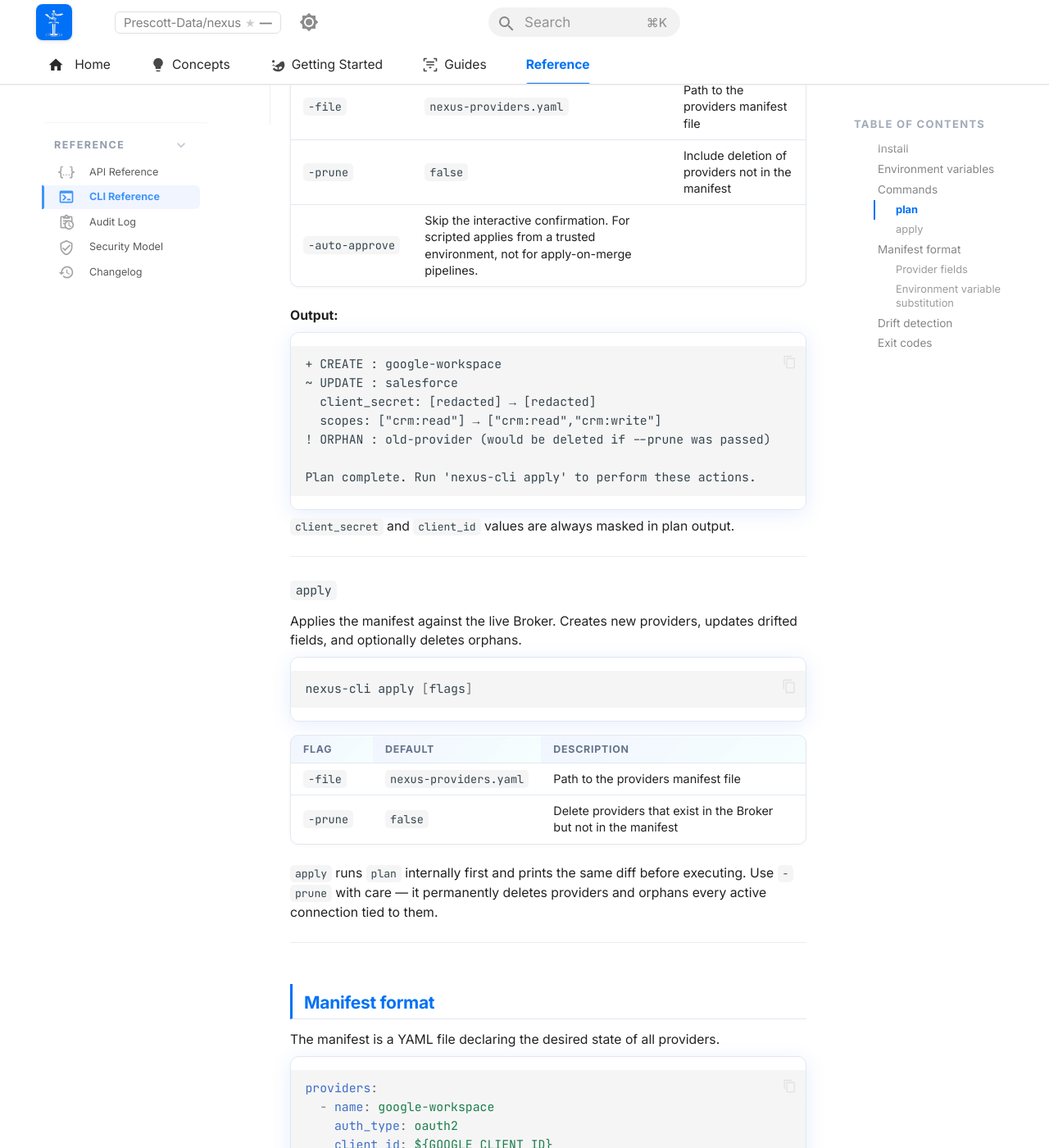
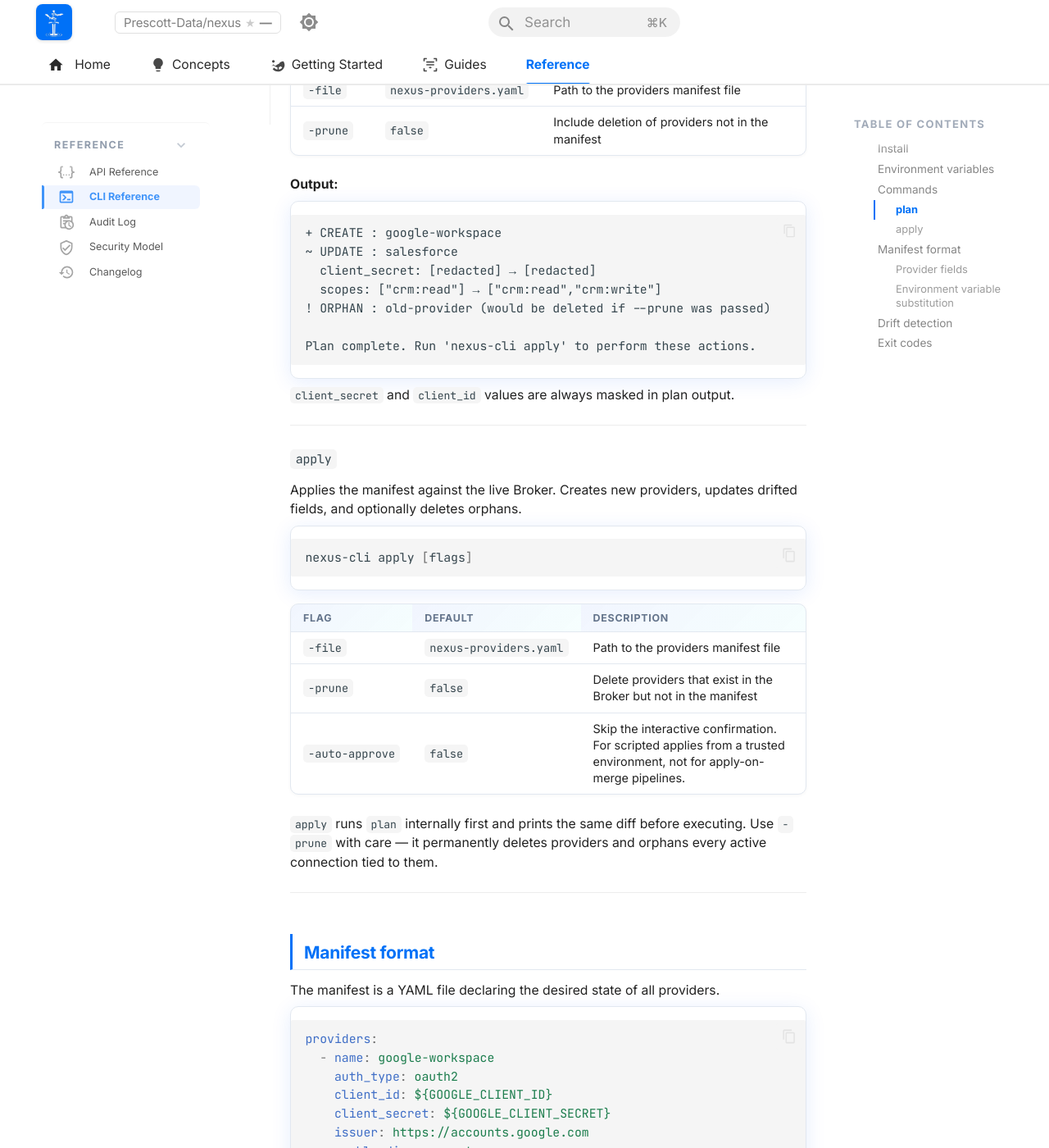
Before and after one commit to Prescott-Data/nexus-framework, an MkDocs documentation site: the page built from docs/reference/cli.md, in a window 1280 px wide and 1400 px high, scrolled down 1099 px. Shown: the whole window at 82% size. Built offline with MkDocs 1.6.1 and Material for MkDocs 9.7.7, drawn with Linux system fonts in a browser that asks for light colours; comment, search, counter and statistics services are not loaded; some of the changed lines change nothing that is shown.

Commit message:
docs(cli): list -auto-approve under apply with its default

```diff
--- a/docs/reference/cli.md
+++ b/docs/reference/cli.md
@@ -37,7 +37,6 @@
 |---|---|---|
 | `-file` | `nexus-providers.yaml` | Path to the providers manifest file |
 | `-prune` | `false` | Include deletion of providers not in the manifest |
-| `-auto-approve` | Skip the interactive confirmation. For scripted applies from a trusted environment, not for apply-on-merge pipelines. |
 
 **Output:**
 
@@ -67,6 +66,7 @@
 |---|---|---|
 | `-file` | `nexus-providers.yaml` | Path to the providers manifest file |
 | `-prune` | `false` | Delete providers that exist in the Broker but not in the manifest |
+| `-auto-approve` | `false` | Skip the interactive confirmation. For scripted applies from a trusted environment, not for apply-on-merge pipelines. |
 
 `apply` runs `plan` internally first and prints the same diff before executing. Use `-prune` with care — it permanently deletes providers and orphans every active connection tied to them.
 
```
